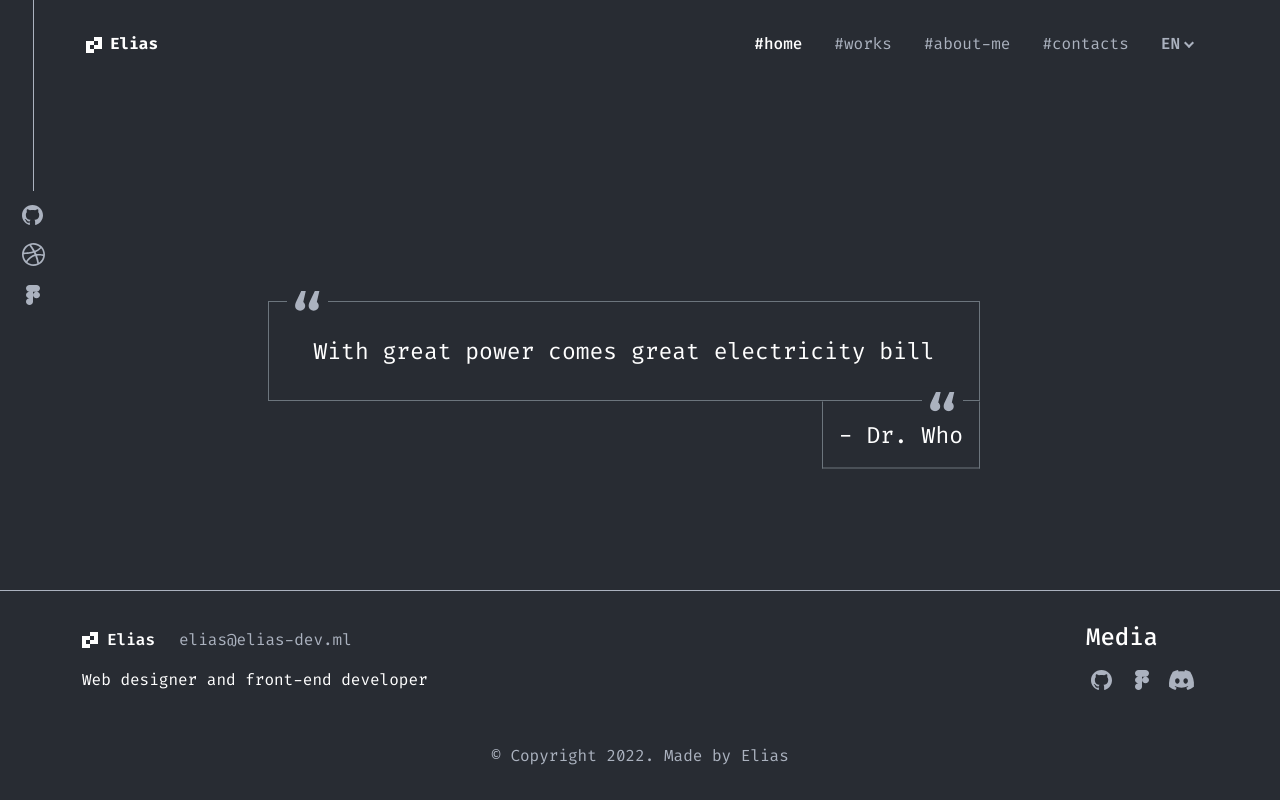
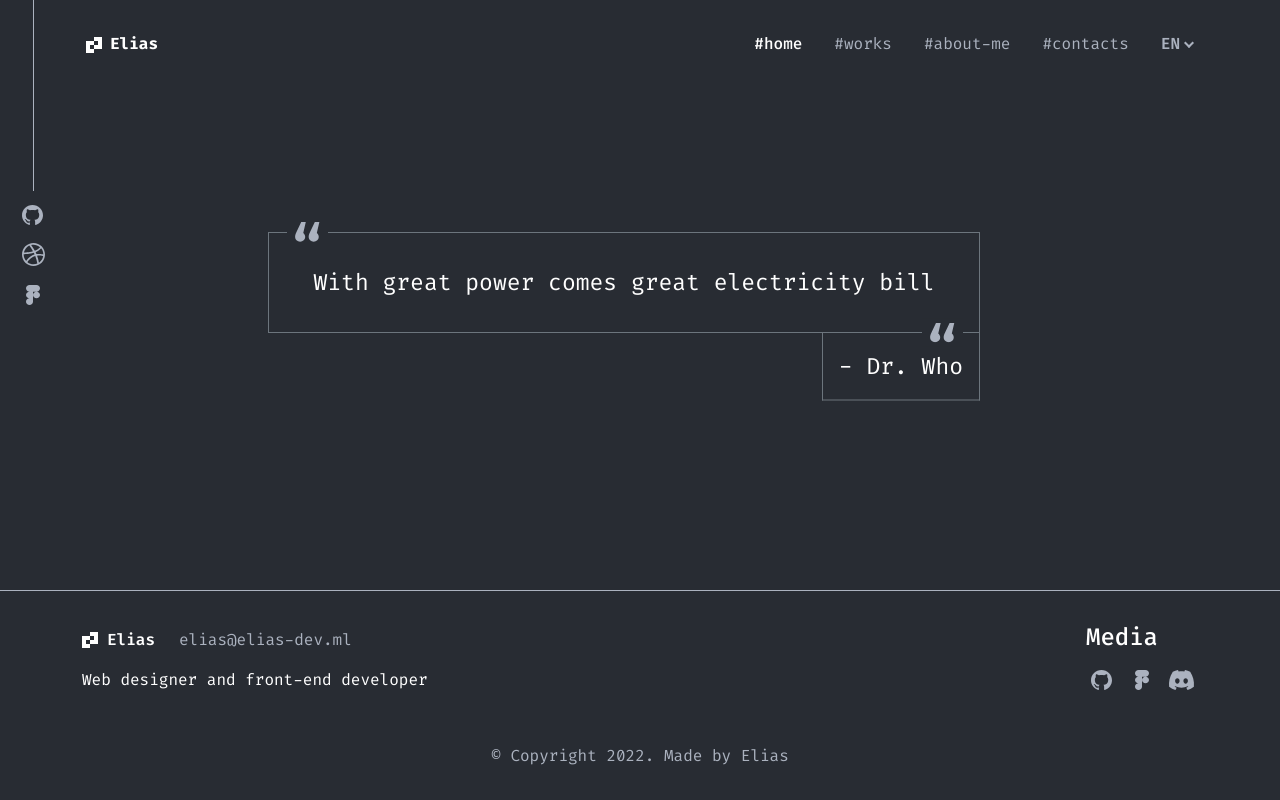
Before and after one commit to vcpc/Portfolio-Belal, an Angular app: page / in a window 1280 px wide. Built offline with nearby package versions, Linux system fonts and the light colour scheme.

Commit message:
add quote

```diff
--- a/src/app/core/components/quote/quote.component.html
+++ b/src/app/core/components/quote/quote.component.html
@@ -1,4 +1,10 @@
-<section class="qoute mx-auto position-relative">
+<section
+  [ngClass]="{
+    'small-media': mobileMedia,
+    'min-small-media': minSmallMedia
+  }"
+  class="qoute mx-auto position-relative"
+>
   <div class="inner">
     <div class="position-relative">
       <p class="text-white mb-0 qoute__qoutes border-secondary">
@@ -12,6 +18,10 @@
     </div>
     <div>
       <p
+        [ngClass]="{
+          'small-media': mobileMedia,
+          'min-small-media': minSmallMedia
+        }"
         class="qoute__author position-absolute mb-0 text-white border-secondary"
       >
         - Dr. Who
--- a/src/app/core/components/quote/quote.component.scss
+++ b/src/app/core/components/quote/quote.component.scss
@@ -4,7 +4,10 @@
   padding: {
     top: 112px;
   }
-  margin-left: 50px;
+  margin: {
+    left: 50px;
+    bottom: 137px;
+  }
   /* Layout */
   text-align: center;
 
@@ -19,7 +22,7 @@
     * 2. Change Box Model
     * 3. Change Text Size
 */
-  @media screen and (max-width: 567px) {
+  &.small-media {
     /* Postion*/
     right: 0px; /* 1 */
 
@@ -40,8 +43,7 @@
     * 2. Change Box Model
     * 3. Change Text Size
 */
-  @media screen and (min-width: 568px) and (max-width: 992px) {
-    & {
+  &.min-small-media {
     /* Postion*/ /* 1 */
     right: 0px;
 
@@ -54,7 +56,6 @@
     p {
       /* Text */
       font-size: 15px; /* 3 */
-      }
     }
   }
 
@@ -80,21 +81,17 @@
 * Helper to change the qoute__author in small screen
       * 1. Change Positions
 */
-    @media screen and (max-width: 567px) {
-      & {
-        /* Postion*/
+    &.small-media {
       right: 20px; /* 1 */
     }
-    }
+
     /*
 * Helper to change the qoute__author in medium and large screen
       * 1. Change Positions
 */
-    @media screen and (min-width: 568px) and (max-width: 992px) {
-      & {
+    &.min-small-media {
       /* Postion*/
       right: 50px; /* 1 */
-      }
     }
   }
 
--- a/src/app/core/components/quote/quote.component.ts
+++ b/src/app/core/components/quote/quote.component.ts
@@ -1,28 +1,38 @@
 import { Component, OnInit } from '@angular/core';
 import { BreakpointObserver, Breakpoints } from '@angular/cdk/layout';
+import { CommonModule } from '@angular/common';
 
 @Component({
   selector: 'app-quote',
   standalone: true,
-  imports: [],
+  imports: [CommonModule],
   templateUrl: './quote.component.html',
   styleUrl: './quote.component.scss',
 })
 export class QuoteComponent implements OnInit {
   constructor(private _breakpointObserver: BreakpointObserver) {}
   mobileMedia: boolean = false;
+  minSmallMedia: boolean = false;
   ngOnInit() {
     this.handleMobile();
   }
 
   handleMobile() {
     this._breakpointObserver
-      .observe(Breakpoints.HandsetPortrait)
+      .observe([Breakpoints.HandsetPortrait, Breakpoints.Small])
       .subscribe((result) => {
         if (result.matches) {
-          this.mobileMedia = true;
+          if (result.breakpoints[Breakpoints.HandsetPortrait]) {
+            this.mobileMedia = true;
+            this.minSmallMedia = false;
+          }
+          if (result.breakpoints[Breakpoints.Small]) {
+            this.minSmallMedia = true;
+            this.mobileMedia = false;
+          }
         } else {
           this.mobileMedia = false;
+          this.minSmallMedia = false;
         }
       });
   }
```
Lines whose indentation alone changed are shown as unchanged.
